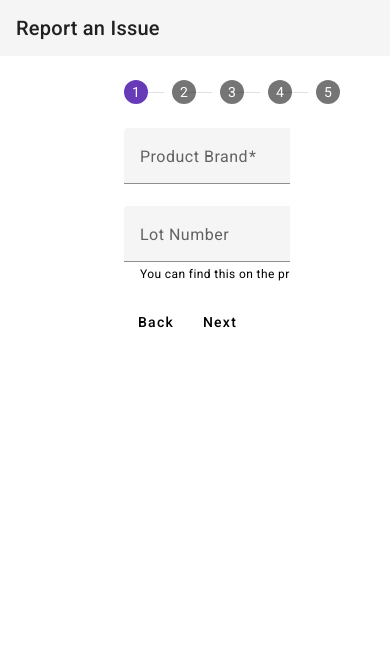
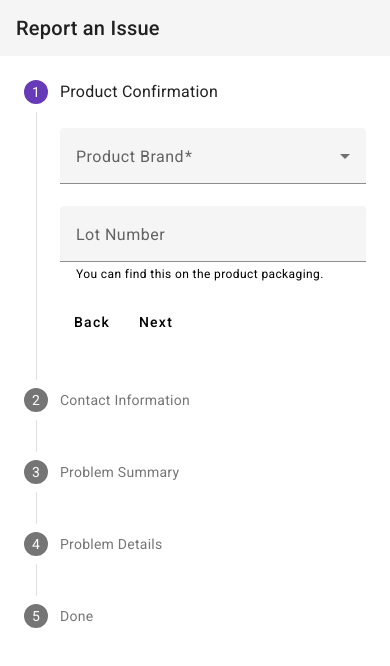
Before and after one commit to MaJaHa95/smart-form-poc, an Angular app: page / in a window 390 px wide. Shown: the top 666 px of the page. Built offline with nearby package versions, Linux system fonts and the light colour scheme.

Commit message:
responsive

```diff
--- a/src/app/app.component.html
+++ b/src/app/app.component.html
@@ -4,12 +4,12 @@
 
 <div class="wizard-container">
 
-  <mat-stepper linear #stepper>
+  <mat-stepper linear #stepper [orientation]="(stepperOrientation | async)!">
     <mat-step [stepControl]="productFormGroup" [editable]="false">
       <form [formGroup]="productFormGroup">
         <ng-template matStepLabel>Product Confirmation</ng-template>
         <div>
-          <mat-form-field style="width: 400px">
+          <mat-form-field class="default-control-width">
             <mat-label>Product Brand</mat-label>
             <mat-select formControlName="brand">
               <mat-option value="Simponi">Simponi</mat-option>
@@ -19,7 +19,7 @@
           </mat-form-field>
         </div>
         <div>
-          <mat-form-field style="width: 400px">
+          <mat-form-field class="default-control-width">
             <mat-label>Lot Number</mat-label>
             <input matInput placeholder="Lot Number" formControlName="lotNumber">
             <mat-hint>You can find this on the product packaging.</mat-hint>
@@ -35,39 +35,39 @@
       <form [formGroup]="contactInformationFormGroup">
         <ng-template matStepLabel>Contact Information</ng-template>
         <div>
-          <mat-form-field style="width: 400px">
+          <mat-form-field class="default-control-width">
             <mat-label>First Name</mat-label>
             <input matInput placeholder="First Name" formControlName="firstName">
           </mat-form-field>
 
-          <mat-form-field style="width: 400px">
+          <mat-form-field class="default-control-width">
             <mat-label>Last Name</mat-label>
             <input matInput placeholder="Last Name" formControlName="lastName">
           </mat-form-field>
         </div>
 
         <div style="margin-top: 20px">
-          <mat-form-field style="width: 400px">
+          <mat-form-field class="default-control-width">
             <mat-label>Street Address</mat-label>
             <input matInput placeholder="Street Address" formControlName="streetAddress">
           </mat-form-field>
-          <mat-form-field style="width: 400px">
+          <mat-form-field class="default-control-width">
             <mat-label>Street Address 2</mat-label>
             <input matInput placeholder="Street Address 2" formControlName="streetAddress2">
           </mat-form-field>
         </div>
         <div>
-          <mat-form-field style="width: 400px">
+          <mat-form-field class="default-control-width">
             <mat-label>City</mat-label>
             <input matInput placeholder="City" formControlName="city">
           </mat-form-field>
-          <mat-form-field style="width: 400px">
+          <mat-form-field class="default-control-width">
             <mat-label>State</mat-label>
             <input matInput placeholder="State" formControlName="state">
           </mat-form-field>
         </div>
         <div>
-          <mat-form-field style="width: 400px">
+          <mat-form-field class="default-control-width">
             <mat-label>Zip/Postal Code</mat-label>
             <input matInput placeholder="Zip/Postal Code" formControlName="zipPostal">
           </mat-form-field>
@@ -82,7 +82,7 @@
       <form [formGroup]="problemSummaryFormGroup">
         <ng-template matStepLabel>Problem Summary</ng-template>
         <div>
-          <mat-form-field style="width: 400px">
+          <mat-form-field class="default-control-width">
             <mat-label>What is your role?</mat-label>
             <mat-select formControlName="userType">
               <mat-option [value]="UserTypes.Patient">Patient</mat-option>
@@ -119,7 +119,7 @@
           </ng-container>
           <ng-container *ngIf="question.type === 'multiple-choice'">
 
-            <mat-form-field style="width: 400px">
+            <mat-form-field class="default-control-width">
               <mat-label>{{ question.questionText }}</mat-label>
               <mat-select [formControlName]="question.questionText">
                 <mat-option *ngFor="let opt of question.options" [value]="opt">{{ opt }}</mat-option>
@@ -133,7 +133,7 @@
           <button mat-button matStepperNext>Next</button>
         </div>
       </form>
-      </mat-step>
+    </mat-step>
     <mat-step>
       <ng-template matStepLabel>Done</ng-template>
 
@@ -157,4 +157,4 @@
       </div>
     </mat-step>
   </mat-stepper>
-  </div>
+</div>
--- a/src/app/app.component.scss
+++ b/src/app/app.component.scss
@@ -1,5 +1,7 @@
 .wizard-container {
-    padding: 0 100px;
+    @media screen and (min-width: 800px) {
+        padding: 0 100px;
+    }
 
     .wizard-label {
         &.invalid {
@@ -8,6 +10,13 @@
     }
 }
 
-form mat-form-field + mat-form-field {
-    margin-left: 8px;
+.default-control-width {
+    width: 100%;
+    max-width: 400px;
 }
+
+@media screen and (min-width: 800px) {
+    form mat-form-field + mat-form-field {
+        margin-left: 8px;
+    }
+}
--- a/src/app/app.component.ts
+++ b/src/app/app.component.ts
@@ -1,7 +1,9 @@
+import { BreakpointObserver } from '@angular/cdk/layout';
 import { Component, OnDestroy } from '@angular/core';
 import { FormBuilder, FormControl, FormGroup, FormRecord, ValidatorFn, Validators } from "@angular/forms";
+import { StepperOrientation } from '@angular/material/stepper';
 import { ActivatedRoute } from "@angular/router";
-import { filter, map, Subject, switchMap, takeUntil } from "rxjs";
+import { filter, map, Observable, Subject, switchMap, takeUntil } from "rxjs";
 import { Question } from "./questions";
 import { IQuestionsRequest, IQuestionsRequestAnswer, QuestionsService } from "./services/questions.service";
 import { IContactInformation, IProblemSummary, IProductInformation, UserTypes } from "./types";
@@ -25,10 +27,22 @@ export class AppComponent implements OnDestroy {
   readonly problemDetailsQuestionsFormGroup: FormRecord;
   problemDetailsQuestions: Question[] = [];
 
+  readonly stepperOrientation: Observable<StepperOrientation>;
+
   private readonly destroy$ = new Subject<void>();
   private readonly readyForMoreQuestions$ = new Subject<void>();
 
-  constructor(private readonly questionsService: QuestionsService, activedRoute: ActivatedRoute, fb: FormBuilder) {
+  constructor(
+    private readonly questionsService: QuestionsService,
+    activedRoute: ActivatedRoute,
+    fb: FormBuilder,
+    breakpointObserver: BreakpointObserver
+  ) {
+
+    this.stepperOrientation = breakpointObserver
+      .observe('(min-width: 1000px)')
+      .pipe(map(({ matches }) => (matches ? 'horizontal' : 'vertical')));
+
     this.productFormGroup = fb.group<FormGroupType<IProductInformation>>({
       brand: fb.control<string>("", { nonNullable: true, validators: [Validators.required] }),
       lotNumber: fb.control<string>("", {})
```
